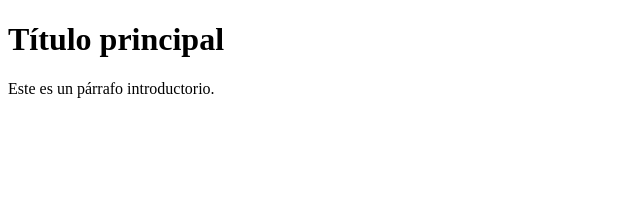
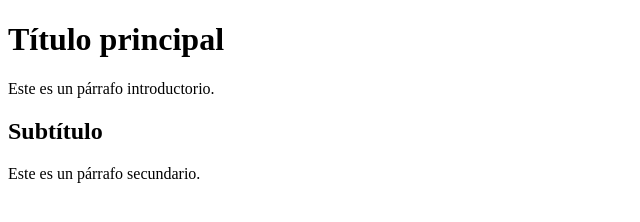
Before and after one commit to akaDiscordAdmin/UD5_Tarea4_AchrafHadiBeruijil_Remote, a plain HTML site: page index.html in a window 1280 px wide. Shown: the whole page, without its empty margins (0-640 px from the left). Drawn offline with Linux system fonts and the light colour scheme.

Commit message:
Añadido <h2> y <p>

```diff
--- a/index.html
+++ b/index.html
@@ -10,7 +10,8 @@
 <body>
     <h1>Título principal</h1>
     <p>Este es un párrafo introductorio.</p>
-
+    <h2>Subtítulo</h2>
+    <p>Este es un párrafo secundario.</p>
 </body>
 
 </html>
```
